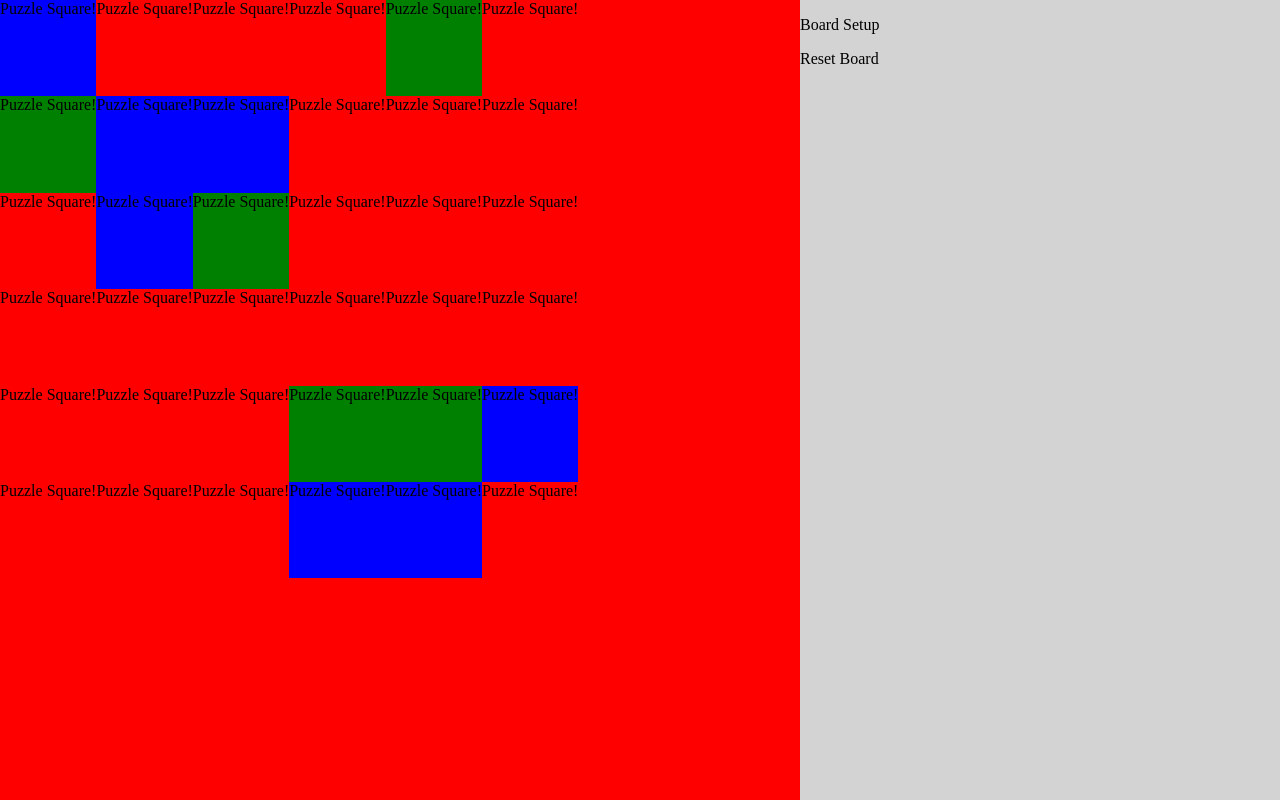
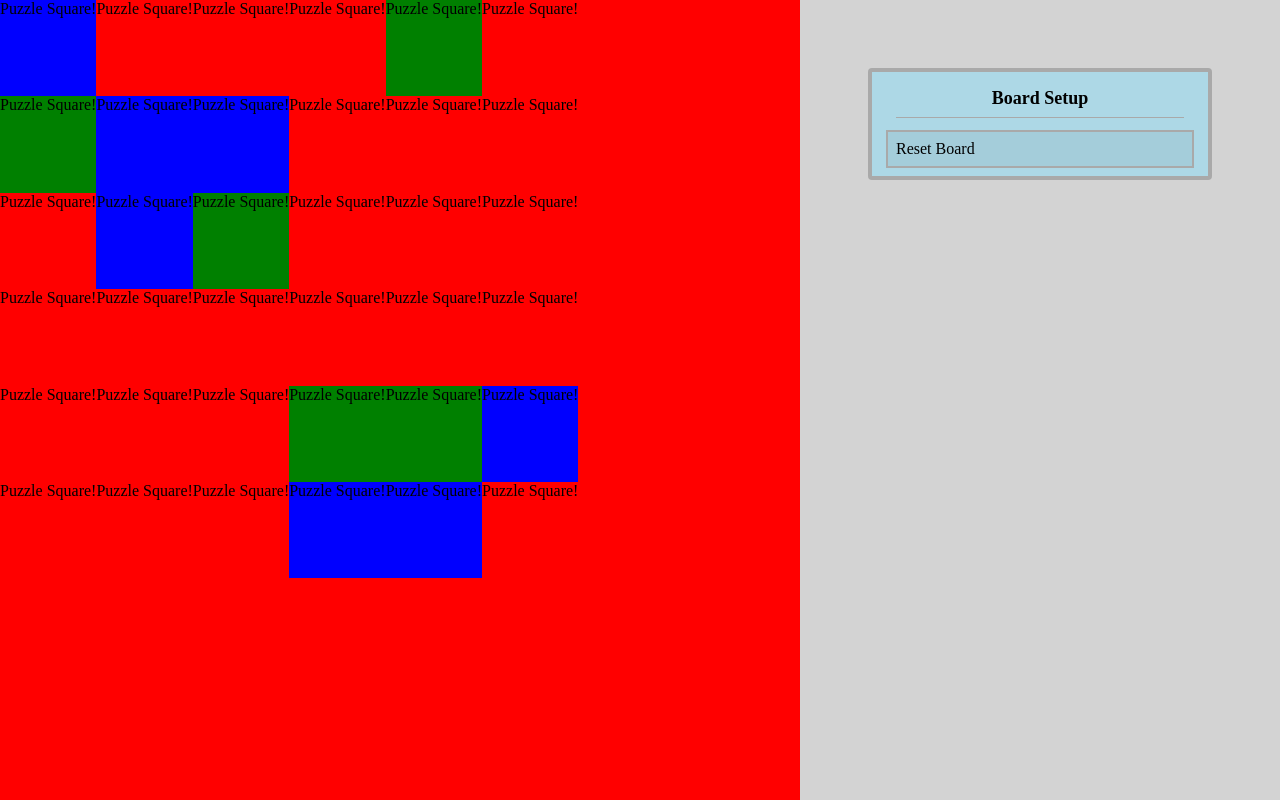
Before and after one commit to Willilio/classpuzzle, a React (Create React App) app: page / in a window 1280 px wide. Built offline with nearby package versions, Linux system fonts and the light colour scheme.

Commit message:
improve action component styling

```diff
--- a/src/style/action/action.css
+++ b/src/style/action/action.css
@@ -0,0 +1,49 @@
+.actionlist-container {
+  display: flex;
+  flex-direction: column;
+  flex-grow: 1;
+  padding: 60px;
+}
+
+.actiongroup {
+  display: flex;
+  padding: 4px;
+  margin: 8px;
+  border-radius: 4px;
+  background-color: darkgray;
+}
+
+.boardsetup-lightgroup-container {
+  display: flex;
+  flex-direction: column;
+  width: 100%;
+  background-color: lightblue;
+  padding: 8px;
+}
+
+.boardsetup-lightgroup-title {
+  width: 90%;
+  align-self: center;
+  text-align: center;
+  border-bottom: 1px solid darkgray;
+  margin: 0;
+  padding: 8px 0 8px 0;
+  font-weight: bold;
+  font-size: large;
+  user-select: none;
+}
+
+.actionbutton {
+  width: 90%;
+  align-self: center;
+  padding: 8px;
+  border: 2px solid darkgray;
+  background-color: rgba(0, 0, 0, 0.05);
+  margin-top: 12px;
+  user-select: none;
+}
+
+.actionbutton:hover {
+  background-color: rgba(0, 0, 0, 0.08);
+  cursor: pointer;
+}
```
